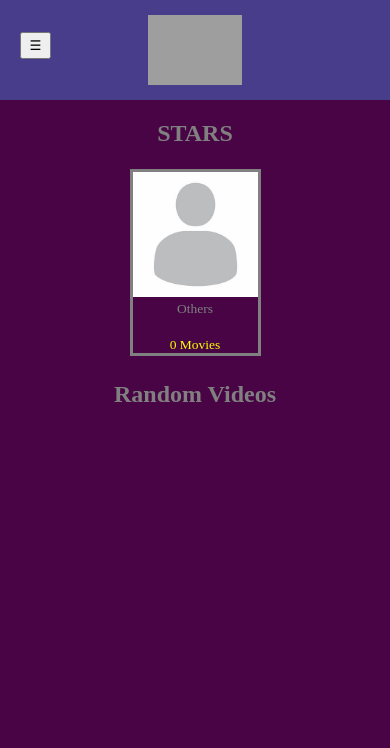
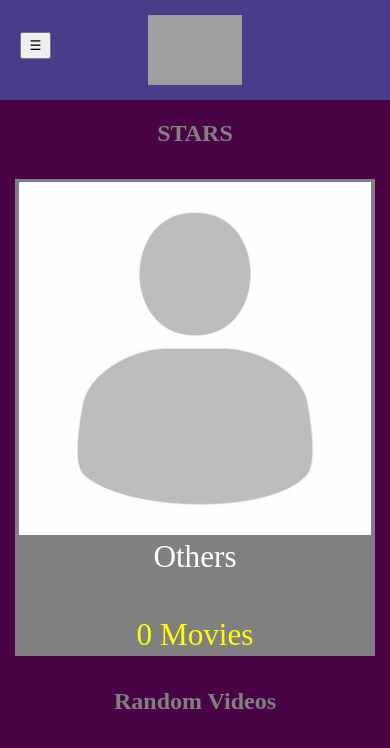
Before and after one commit to yyscolin/demo-php-streamer, a PHP site: page / in a window 390 px wide. Shown: the top 748 px of the page. Run offline with PHP 8.4, Linux system fonts and the light colour scheme; the visitor is signed in with stand-in values (Sample User, id 1); data that the repository does not hold is empty; some libraries are stand-ins or nearby versions; grey boxes are pictures that could not be loaded.

Commit message:
Revamp - Starbox / Vidbox

```diff
--- a/public/box-star.php
+++ b/public/box-star.php
@@ -3,21 +3,23 @@
 function print_star_box($star, $default_indentation=2) {
   if ($star) {
     $img = get_img_src('star', $star->id);
-    $onclick = "window.location.href=\"/star/$star->id\"";
+    $href = "/star/$star->id";
     $star_name = get_locale_star_name($star);
     $style = "";
   } else {
     $img = "";
     $style = "display:none'";
     $star_name = "";
-    $onclick = "";
+    $href = "";
   }
 
   print_line("<div class='star-box' style='$style'>", $default_indentation);
-  print_line("<img onclick='$onclick' src='$img'>", $default_indentation + 1);
-  print_line("<p class='name'>$star_name</p>", $default_indentation + 1);
-  print_line("<p class='dob'>$star->dob</p>", $default_indentation + 1);
-  print_line("<a class='vid-count' href='/star/$star->id'><span>$star->count</span> "
+  print_line("<a href='$href'>", $default_indentation + 1);
+  print_line("<img src='$img'>", $default_indentation + 2);
+  print_line("</a>", $default_indentation + 1);
+  print_line("<p class='text name'>$star_name</p>", $default_indentation + 1);
+  print_line("<p class='text dob'>$star->dob</p>", $default_indentation + 1);
+  print_line("<a class='text vid-count' href='/star/$star->id'><span>$star->count</span> "
     .get_text("movies", ucfirst)."</a>", $default_indentation + 1);
   print_line("</div>", $default_indentation);
 }
--- a/public/box-vid.php
+++ b/public/box-vid.php
@@ -3,18 +3,20 @@
 function print_vid_box($vid, $default_indentation=1) {
   if ($vid) {
     $img = get_img_src('vid', $vid->id);
-    $onclick = "window.location.href=`/vid/$vid->id`";
+    $href = "/vid/$vid->id";
     $title = $_SERVER["show_vid_code"] == "true" ? "$vid->id $vid->title" : $vid->title;
     $style = "";
   } else {
     $img = "";
-    $onclick = "";
+    $href = "";
     $title = "";
     $style = "display:none";
   }
 
   print_line("<div class='poster' style='$style'>", $default_indentation);
   print_line("<h3>$title</h3>", $default_indentation + 1);
-  print_line("<img src='$img' onclick='$onclick'>", $default_indentation + 1);
+  print_line("<a href='$href'>", $default_indentation + 1);
+  print_line("<img src='$img'>", $default_indentation + 2);
+  print_line("</a>", $default_indentation + 1);
   print_line("</div>", $default_indentation);
 }
--- a/scripts/pages-navbar.js
+++ b/scripts/pages-navbar.js
@@ -26,15 +26,14 @@ function openPage(button) {
           if (type == 'vids') {
             let vid = response[i]
             $(boxLink).find('h3').html(vid.title)
-            $(boxLink).find('img').attr('onclick', `window.location.href="/vid/${vid.id}"`)
+            $(boxLink).find('a').attr('href', `/vid/${vid.id}`)
             $(boxLink).find('img').attr('src', vid.img)
           } else {
             let star = response[i]
-            $(boxLink).find('img').attr('onclick', `window.location.href="/star/${star.id}"`)
+            $(boxLink).find('a').attr('href', `/star/${star.id}`)
             $(boxLink).find('img').attr('src', star.img)
             $(boxLink).find('.name').html(star.name)
             $(boxLink).find('.dob').html(star.dob)
-            $(boxLink).find('.vid-count').attr('href', `/star/${star.id}`)
             $(boxLink).find('.vid-count>span').html(star.count)
           }
         } else {
--- a/styles/main.css
+++ b/styles/main.css
@@ -25,8 +25,9 @@ a {
 }
 
 #main-block {
-  margin: 64px auto;
-  width: 80vw;
+    font-size: 0;
+    margin: 64px auto;
+    width: 80vw;
 }
 
 .dropdown-list {
--- a/styles/poster.css
+++ b/styles/poster.css
@@ -10,8 +10,6 @@
     white-space: nowrap;
     width: 100%;
 }
-.poster>img {
-    cursor: pointer;
-    height: 100%;
+.poster img {
     width: 100%;
 }
--- a/styles/star-box.css
+++ b/styles/star-box.css
@@ -1,24 +1,64 @@
 .star-box {
-    border: 3px solid grey;
+    background-color: grey;
     display: inline-block;
-    margin: .5vw;
-    width: 15vw;
-    min-width: 125px;
-    overflow: hidden;
+    padding: 1%;
+    margin: 1%;
+    width: 16%;
 }
-.star-box>img {
-    cursor: pointer;
+.star-box img {
     width: 100%;
 }
-.star-box>p, .star-box>a {
+.star-box p {
+    color: white;
+}
+.star-box .text {
     margin: 0 auto;
     font-size: 1.6vw;
     height: 2vw;
+    overflow: hidden;
+    text-overflow: ellipsis;
+    white-space: nowrap;
+    width: 90%;
 }
 
-@media only screen and (max-width: 840px) {
-    .star-box>p, .star-box>a {
-        font-size: 13.5px;
-        height: 16.9px;
+@media only screen and (max-width: 1140px) {
+    .star-box {
+        width: 21%;
+    }
+    .star-box .text {
+        font-size: 2vw;
+        height: 2.5vw;
     }
 }
+
+@media only screen and (max-width: 900px) {
+    .star-box {
+        width: 29.33%;
+    }
+    .star-box .text {
+        font-size: 2.67vw;
+        height: 3.33vw;
+    }
+}
+
+@media only screen and (max-width: 720px) {
+    .star-box {
+        margin: 2%;
+        width: 44%;
+    }
+    .star-box .text {
+        font-size: 4vw;
+        height: 5vw;
+    }
+}
+
+@media only screen and (max-width: 480px) {
+    .star-box {
+        margin: 3vw 0;
+        width: 98%;
+    }
+    .star-box .text {
+        font-size: 8vw;
+        height: 10vw;
+    }
+}
```
